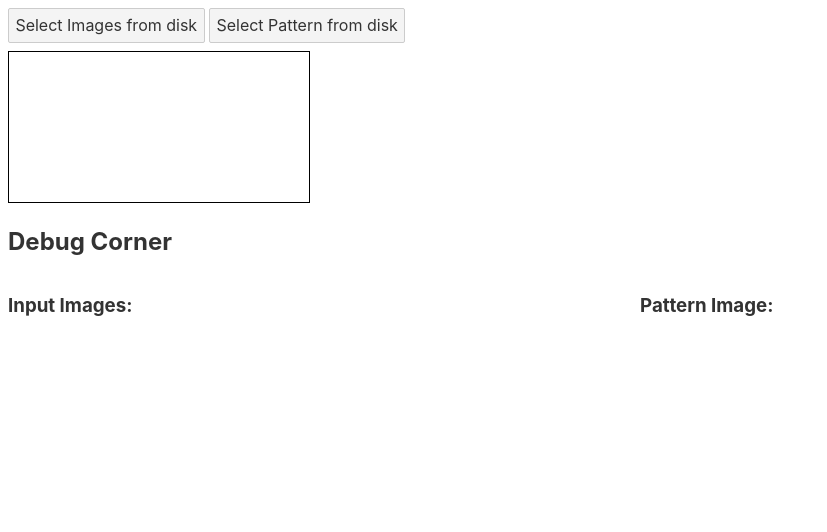
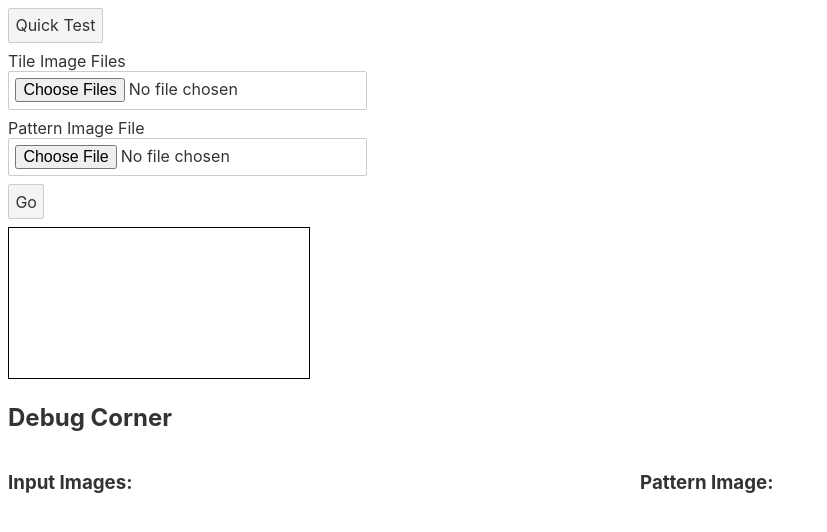
Before and after one commit to nicholaslck/mosaic-generator-site, a Svelte app: page / in a window 1280 px wide. Shown: the top 532 px of the page, without its empty margins (0-827 px from the left). Built offline with nearby package versions, Linux system fonts and the light colour scheme.

Commit message:
handle upload files

```diff
--- a/src/App.svelte
+++ b/src/App.svelte
@@ -1,41 +1,56 @@
 <script lang="ts">
 	import { Image } from "image-js";
 	import { Mosaic } from "./mosaic";
+	import FileInput from "./components/file-input.svelte";
 	let inputImages: string[] = [];
 	let patternImage: string = "";
+	let cols: number = 30;
+	let rows: number = 20;
 
 	let canvas: HTMLCanvasElement;
 
-	function onSelectImageFromDiskClick() {
+	let tileImageFiles: FileList;
+	let patternImageFile: FileList;
+
+	function onQuickTest() {
 		inputImages = [
 			"/test/img/blue.png",
 			"/test/img/green.png",
 			"/test/img/red.png",
 		];
-	}
-	function onSelectPatternFromDiskClick() {
-		patternImage = "/test/img/rgb-1.png";
+		patternImage = "/test/img/rgb-2.png";
 	}
 
 	async function mosaic() {
 		let ijsInputImages = await Promise.all(
 			inputImages.map((img) => Image.load(img))
 		);
-		let ijsPatternImage = await Image.load(patternImage)
+		let ijsPatternImage = await Image.load(patternImage);
 
-		console.debug(ijsInputImages)
-		console.debug(ijsPatternImage)
+		console.debug(ijsInputImages);
+		console.debug(ijsPatternImage);
 
-		const mosaic = new Mosaic()
-		mosaic.inputImages = ijsInputImages
-		mosaic.patternImage = ijsPatternImage
+		const mosaic = new Mosaic();
+		mosaic.inputImages = ijsInputImages;
+		mosaic.patternImage = ijsPatternImage;
 
-		mosaic.setSize(20, 10)
-		mosaic.drawOnCanvas(canvas)
+		mosaic.setSize(cols, rows);
+		mosaic.drawOnCanvas(canvas);
 	}
 
-	$: if (inputImages.length > 0 && patternImage) {
-		mosaic().then(() => {});
+	function getObjectURLFromFileList(fileList: FileList) {
+		const urls: string[] = [];
+		for (let i = 0; i < fileList.length; i++) {
+			urls.push(URL.createObjectURL(fileList[i]));
+		}
+		return urls;
+	}
+
+	$: if (tileImageFiles && tileImageFiles.length > 0) {
+		inputImages = getObjectURLFromFileList(tileImageFiles);
+	}
+	$: if (patternImageFile && patternImageFile.length > 0) {
+		patternImage = getObjectURLFromFileList(patternImageFile)[0];
 	}
 </script>
 
@@ -60,8 +75,18 @@
 
 <main>
 	<div>
-		<button on:click={onSelectImageFromDiskClick}>Select Images from disk</button>
-		<button on:click={onSelectPatternFromDiskClick}>Select Pattern from disk</button>
+		<button on:click={onQuickTest}>Quick Test</button>
+		<label for="tileImagesUpload">Tile Image Files</label>
+		<FileInput
+			bind:files={tileImageFiles}
+			id="tileImagesUpload"
+			multiple={true} />
+		<label for="patternImageUpload">Pattern Image File</label>
+		<FileInput
+			bind:files={patternImageFile}
+			id="patternImageUpload"
+			multiple={false} />
+		<div><button on:click={mosaic}>Go</button></div>
 	</div>
 	<canvas bind:this={canvas} class="canvas" />
 	<h2>Debug Corner</h2>
@@ -70,7 +95,10 @@
 			<h3>Input Images:</h3>
 			<ol>
 				{#each inputImages as inputImage}
-					<li>{inputImage} <img src={inputImage} alt="" /></li>
+					<li>
+						<p>{inputImage}</p>
+						<img src={inputImage} alt="" />
+					</li>
 				{/each}
 			</ol>
 		</div>
--- /dev/null
+++ b/src/components/file-input.svelte
@@ -0,0 +1,8 @@
+<script lang="ts">
+	export let files: FileList;
+	export let id: string;
+	export let multiple: boolean = false;
+	const acceptTypes: string[] = []
+</script>
+
+<input type="file" bind:files multiple={multiple} id={id} accept={acceptTypes.join(",")}>
--- a/src/mosaic/index.ts
+++ b/src/mosaic/index.ts
@@ -56,11 +56,12 @@ export class Mosaic {
 		console.debug(`canvas size: (${canvas.width}, ${canvas.height}`)
 
 		const ctx = canvas.getContext("2d")
+		ctx.drawImage(this.patternImage.getCanvas(), 0, 0)
 
 		for (let row = 0; row < this.rows; row++) {
-			console.debug(`%cloop: processing row: ${row}`, "color: pink")
+			// console.debug(`%cloop: processing row: ${row}`, "color: pink")
 			for (let col = 0; col < this.cols; col++) {
-				console.log(`%cloop: processing col: ${col}`, "color: red;")
+				// console.log(`%cloop: processing col: ${col}`, "color: red;")
 
 				const x = tileWidth * col
 				const y = tileHeight * row
@@ -103,6 +104,7 @@ export class Mosaic {
 		for (let i=0; i < meansA.length; i++) {
 			distanceInChannel.push(Math.abs(meansA[i] - meansB[i]))
 		}
+
 		const distance = Math.sqrt(distanceInChannel.reduce((a,c) => (a + c*c)))
 		return distance
 	}
```
